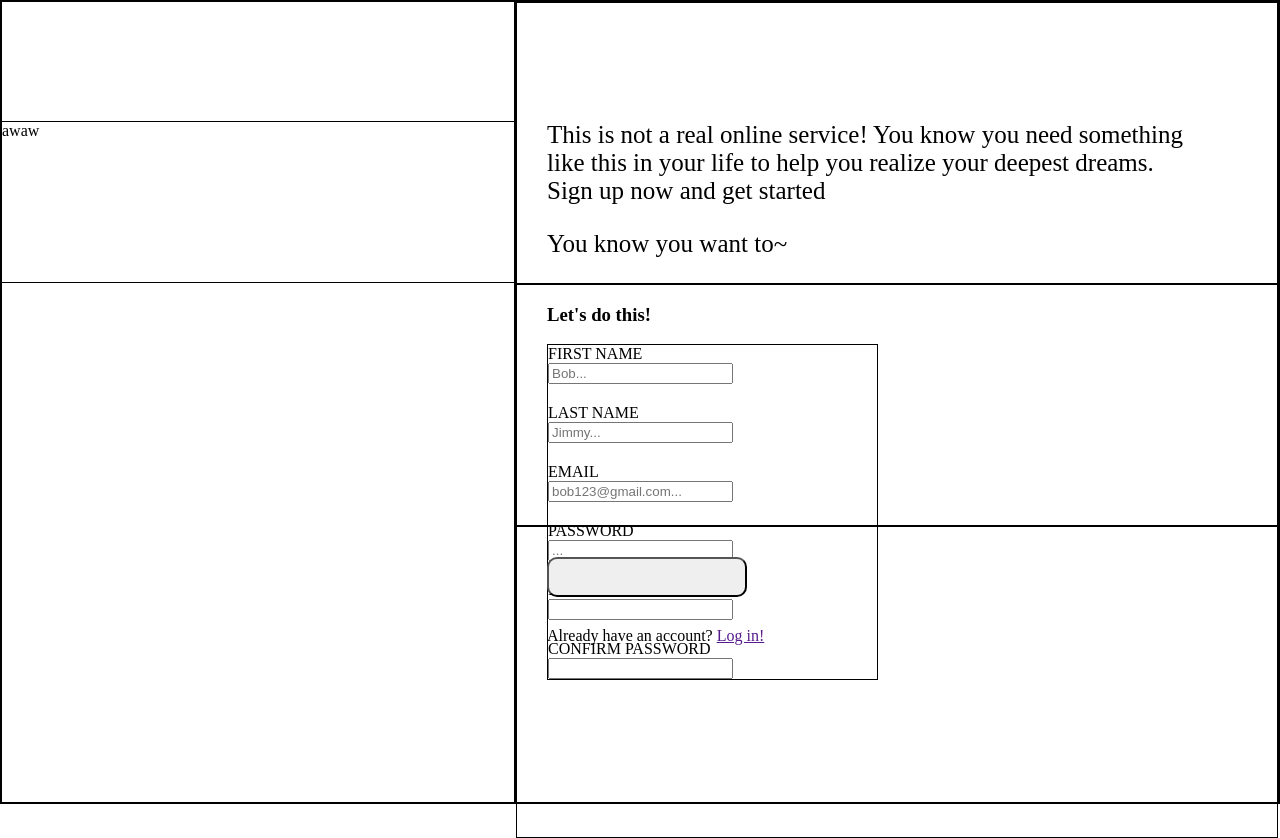
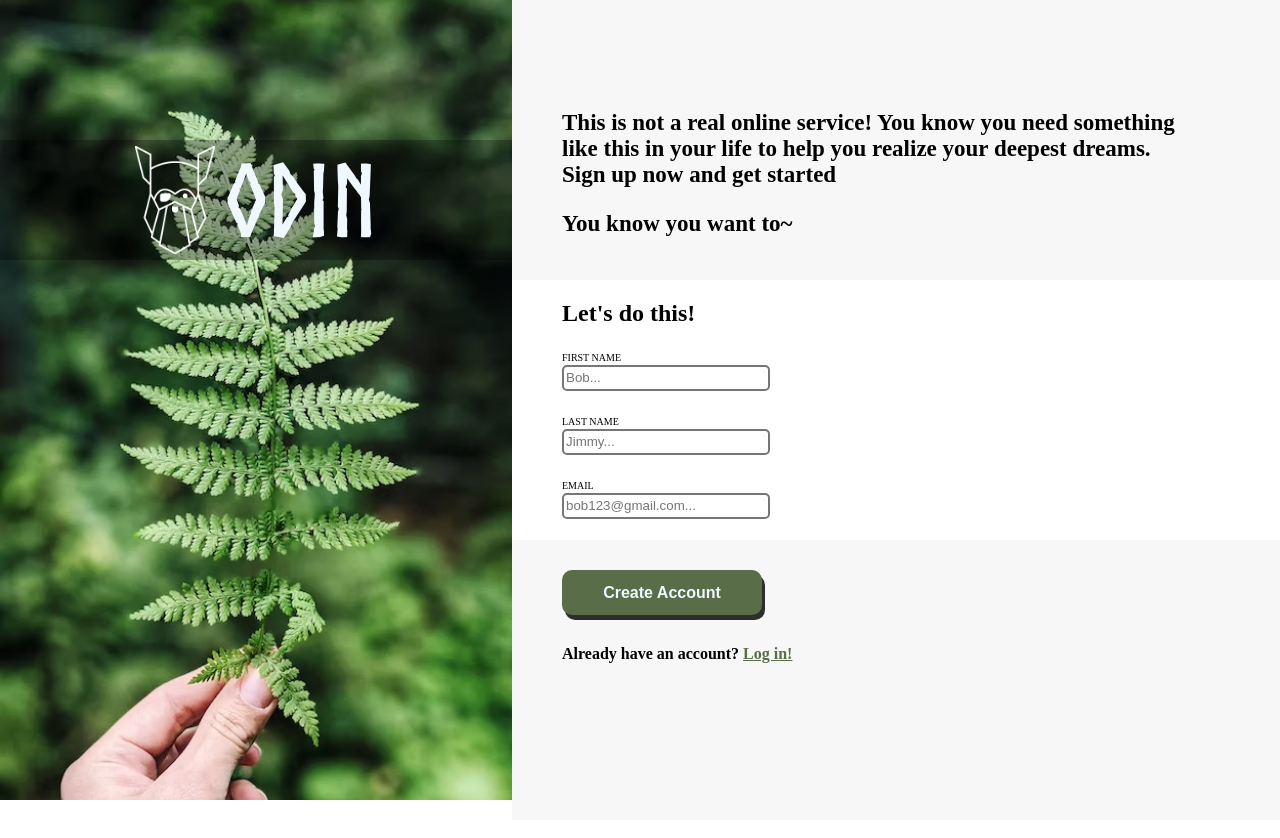
Before and after one commit to Wolfxela/sign-up-form-odin, a plain HTML site: page index.html in a window 1280 px wide. Drawn offline with Linux system fonts and the light colour scheme.

Commit message:
added style to page so it looks more like the example, with only pseudoclasses remaining

```diff
--- a/index.html
+++ b/index.html
@@ -10,7 +10,7 @@
 <body>
 
     <div class="logoBox">
-        <div class="logo"> awaw</div>
+        <div class="logo"> <img class="logoImg" src="./images/odin-lined.jpg" alt="an image"> <div class="logotext">ODIN</div> </div>
     </div>
     <div class="contentBox">
         <div class="headerBox">
@@ -21,7 +21,7 @@
 
         </div>
         <div class="mainBodyBox">
-            <div class="titleBox"><h3>Let's do this!</h3></div>
+            <div class="titleBox"><h2>Let's do this!</h2></div>
             <form action="">
                 <div class="formBox">
                     <div>
@@ -40,26 +40,25 @@
                         <input type="email" name="user_email" id="email" placeholder="bob123@gmail.com...">
                     </div>
                     <div>
+                        <label class="Label" for="phoneNumber"><span>PHONE NUMBER</span></label>
+                        <br>
+                        <input type="tel" name="user_number" id="phoneNumber" placeholder="...">
+                    </div>
+                    <div>
                         <label class="Label" for="password"> <span>PASSWORD</span></label>
                         <br>
                         <input type="password" name="user_password" id="password" placeholder="...">
                     </div>
-
-                    <div>
-                        <label class="Label" for="phoneNumber"><span>PHONE NUMBER</span></label>
-                        <br>
-                        <input type="tel" name="user_number" id="phoneNumber">
-                    </div>
                     <div>
                         <label class="Label" for="confirmPassword"><span>CONFIRM PASSWORD</span></label>
                         <br>
-                        <input type="password" name="user_passwordconfirm" id="confirmPassword">
+                        <input type="password" name="user_passwordconfirm" id="confirmPassword" placeholder="...">
                     </div>
                 </div>
             </form>
         </div>
         <div class="footerBox">
-            <button class="accountButton"></button>
+            <button class="accountButton">Create Account</button>
             <div class="loginMessage">Already have an account? <a href="">Log in!</a></div>
         </div>
     </div>
--- a/style.css
+++ b/style.css
@@ -1,24 +1,30 @@
+@font-face {
+    font-family: 'norse';
+    src: url(./fonts/Norse-Bold.otf);
+}
+
 body, .logoBox, .contentBox, .headerBox, .mainBodyBox, .formBox, .footerBox
 {
     flex-direction: column;
     display: flex;
-    border-color: black;
-    border-style: solid;
-    border-width: 1px;
+
 }
 .headerBox, .mainBodyBox, .footerBox
 {
-    padding-left: 30px;
+    padding-left: 50px;
 }
 body
 {
     padding: 0px;
     margin: 0px;
      min-height: 100vh;
+     max-height: 100vh;
      flex-direction: row;
      justify-content: flex-start;
 
 }
+
+
 
 
 .logoBox
@@ -27,50 +33,85 @@ body
     min-height: 100vh;
     justify-content: center;
     align-items: center;
+    background-image:url(./images/fern.jpg);
+    background-repeat: no-repeat;
+    background-size: 100%;
+    background-position: center;
 }
 
 .logo
 {
     width: 100%;
-    height: 20%;
-    border-color: black;
-    border-style: solid;
-    border-width: 1px;
+    height: 15%;
+    background-color: rgba(0, 0, 0, 0.3);
     position: relative;
     bottom: 200px;
+    display: flex;
+    justify-content: center;
+    align-items: center;
+    gap: 10px;
+    font-size: 100px;
+    font-family: 'norse';
+    color: aliceblue;
+}
+
+a
+{
+    font-weight: bold;
+    color: #596D48;
+}
+.loginMessage
+{
+    font-weight: bold;
 }
 
 .footerBox
 {
-
+    box-sizing: border-box;
     min-height: 35%;
     justify-content: flex-start;
     gap: 30px;
     padding-top: 30px;
-
+    background-color: rgb(247, 247, 247);
 
 }
 .mainBodyBox
 {
     min-height: 30%;
+    padding-bottom: 20px;
 }
 .headerBox
 {
+    padding-bottom: 20px;
+    box-sizing: border-box;
     display: flex;
     justify-content: flex-end;
     min-height: 35%;
+    background-color: rgb(247, 247, 247);
 }
 button
 {
+    background-color: #596D48;
+    border-color: #596D48;
+    border-style: solid;
     border-radius: 10px;
+    box-shadow: 3px 5px rgba(0, 0, 0, 0.81);
+    color: aliceblue;
+    font-size: 1em;
+    font-weight: bold;
+
     width: 200px;
-    height: 40px;
+    height: 45px;
+}
+.logoImg
+{
+    max-height: 90%;
 }
 .formBox
 {
 
     gap: 20px;
-    max-width: 45%;
+    max-width: 60%;
     flex-direction: row;
     justify-content: space-between;
     flex-wrap: wrap;
@@ -81,5 +122,17 @@ p
     margin-top: 0px;
     max-width: 640px;
     font-weight: normal;
-    font-size: 25px;
+    font-weight: bold;
+    font-size: 23px;
 }
+label
+{
+    font-size: 10px;
+}
+input
+{
+    border-radius: 5px;
+    border-style: solid;
+    width: 200px;
+    height: 20px;
+}
```
Also changed, not shown: fonts/Norse-Bold.otf (added), images/fern.jpg (added), images/odin-lined.jpg (added).
